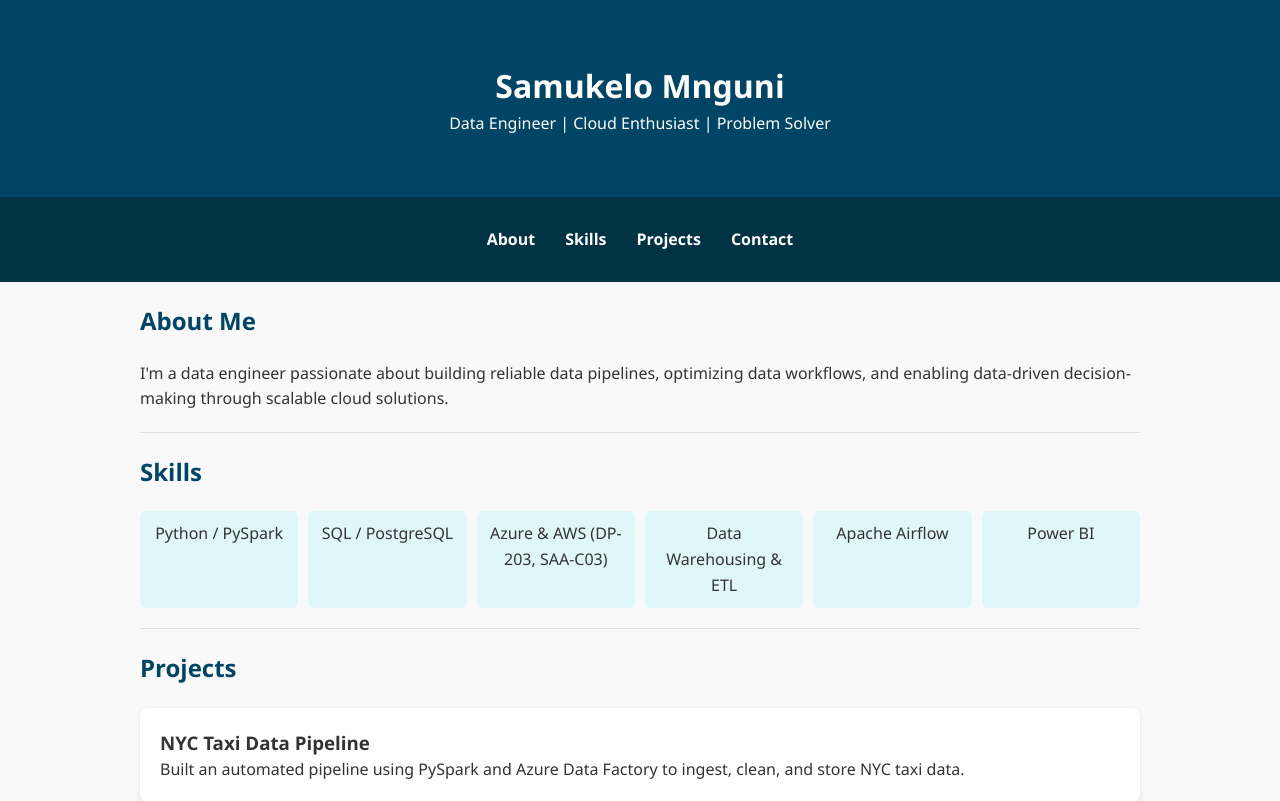
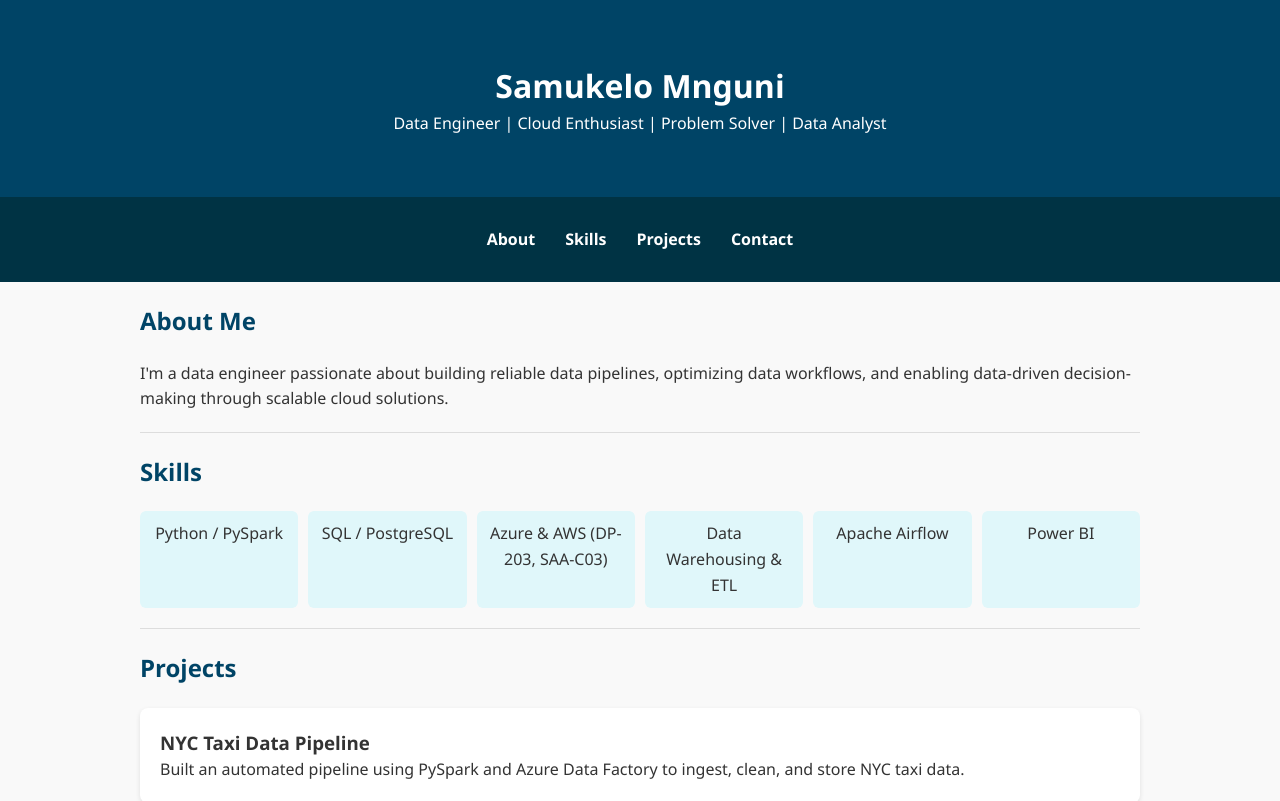
Before and after one commit to Sampi17/AWS-static-website-hosting, a plain HTML site: page website/index.html in a window 1280 px wide. Shown: the top 801 px of the page. Drawn offline with Linux system fonts and the light colour scheme.

Commit message:
another step of role changes

```diff
--- a/website/index.html
+++ b/website/index.html
@@ -12,7 +12,7 @@
     <header>
         <div class="container">
             <h1>Samukelo Mnguni</h1>
-            <p>Data Engineer | Cloud Enthusiast | Problem Solver</p>
+            <p>Data Engineer | Cloud Enthusiast | Problem Solver | Data Analyst</p>
         </div>
     </header>
 
```
